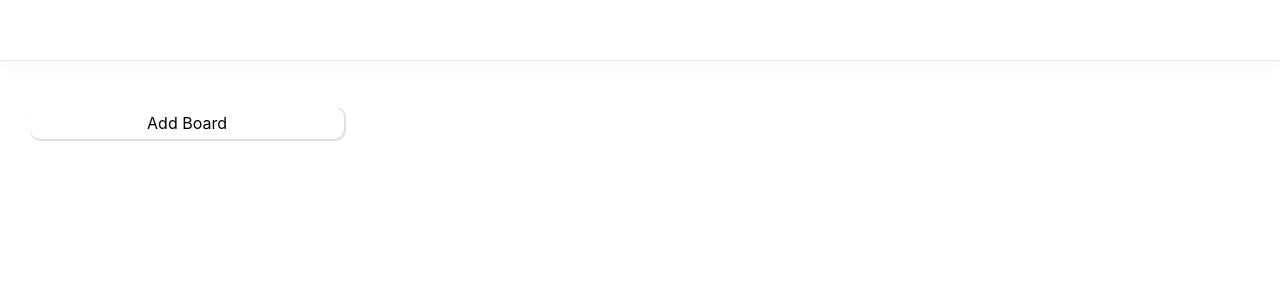
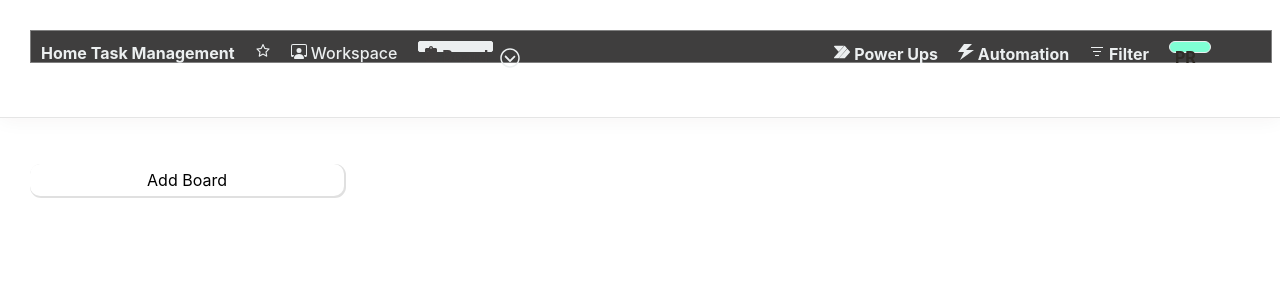
Before and after one commit to szakeerfu/kanban-project, a React (Create React App) app: page / in a window 1280 px wide. Shown: the top 300 px of the page. Built offline with nearby package versions, Linux system fonts and the light colour scheme.

Commit message:
newbranchadded

```diff
--- a/src/App.js
+++ b/src/App.js
@@ -4,6 +4,7 @@
 
 import "./App.css";
 import Editable from "./components/Editabled/Editable";
+import Navbar from "./components/Navbar/Navbar";
 
 function App() {
   const [boards, setBoards] = useState(
@@ -123,10 +124,11 @@
   return (
     <div className="app">
       <div className="app_nav">
-
+      <Navbar />
       </div>
       <div className="app_boards_container">
         <div className="app_boards">
+
           {boards.map((item) => (
             <Board
               key={item.id}
--- /dev/null
+++ b/src/components/Navbar/Navbar.js
@@ -0,0 +1,48 @@
+import {AiOutlineStar} from 'react-icons/ai'
+import styles from './Navbar.module.css'
+import {BsPersonWorkspace} from 'react-icons/bs'
+import {FaClipboardList} from 'react-icons/fa'
+import {IoIosArrowDropdown} from 'react-icons/io'
+import {SiPowerautomate} from 'react-icons/si'
+import {ImPower} from 'react-icons/im'
+import {VscListFilter} from 'react-icons/vsc'
+function Navbar(){
+    return(
+        <div className={styles.parentNav}>
+           <div className={styles.leftComponent}>
+            <div className={styles.homeTask}>
+                Home Task Management
+           </div>
+           <div className={styles.star}>
+             <AiOutlineStar/>
+           </div>
+           <div className={styles.workspace}>
+             <BsPersonWorkspace/>  Workspace
+           </div>
+           <div className={styles.board}>
+                <FaClipboardList/> Board
+           </div>
+           <div className={styles.downArrow}>
+            <IoIosArrowDropdown/>
+           </div>
+           </div>
+           <div className={styles.rightComponent}>
+            <div className={styles.rightChild}>
+             <SiPowerautomate/> Power Ups
+            </div>
+            <div className={styles.rightChild}>
+              <ImPower/> Automation
+            </div>
+            <div className={styles.rightChild}>
+              <VscListFilter/> Filter
+            </div>
+            <div className={styles.profile}>
+             PR
+            </div>
+
+           </div>
+
+        </div>
+    )
+}
+export default Navbar
--- /dev/null
+++ b/src/components/Navbar/Navbar.module.css
@@ -0,0 +1,66 @@
+.parentNav{
+    display: flex;
+    width: 100%;
+    justify-content: space-between;
+    margin-right: 10%;
+    padding: 10px;
+    height: 20%;
+    border: solid 1px grey;
+    background-color: rgb(63, 62, 62);
+    color: rgb(236, 239, 240);
+    margin-right: 0px;
+}
+.star{
+    margin-right: 20px;
+    margin-top: 2px;
+    font-weight: bold;
+}
+.leftComponent{
+    display: flex;
+}
+.board{
+    width: fit-content;
+    border: 1px solid rgb(236, 239, 240);
+    background-color: rgb(236, 239, 240);
+    font-weight: bolder;
+    border-radius: 2px;
+    color: rgb(65, 62, 62);
+    padding: 4px;
+}
+.downArrow{
+    font-weight: bold;
+    font-size: x-large;
+    margin-left: 5px;
+    margin-top: 5px;
+    color: rgb(236, 239, 240);
+}
+.homeTask{
+    margin-right: 20px;
+    font-weight: bolder;
+    font-style: normal;
+    margin-top: 2px;
+}
+.workspace{
+    margin-right: 20px;
+    font-style: calc();
+    font-weight: 500;
+    margin-top: 2px;
+}
+.rightComponent{
+    display: flex;
+    justify-content: space-between;
+    margin-right: 50px;
+    font-weight: bold;
+}
+.rightChild{
+    margin-right: 20px;
+    margin-top: 3px;
+}
+.profile{
+    width: 30px;
+    border: 1px solid rgb(236, 239, 240);
+    border-radius: 30px;
+    background-color: aquamarine;
+    color: rgb(48, 44, 39);
+    padding: 5px;
+}
```
